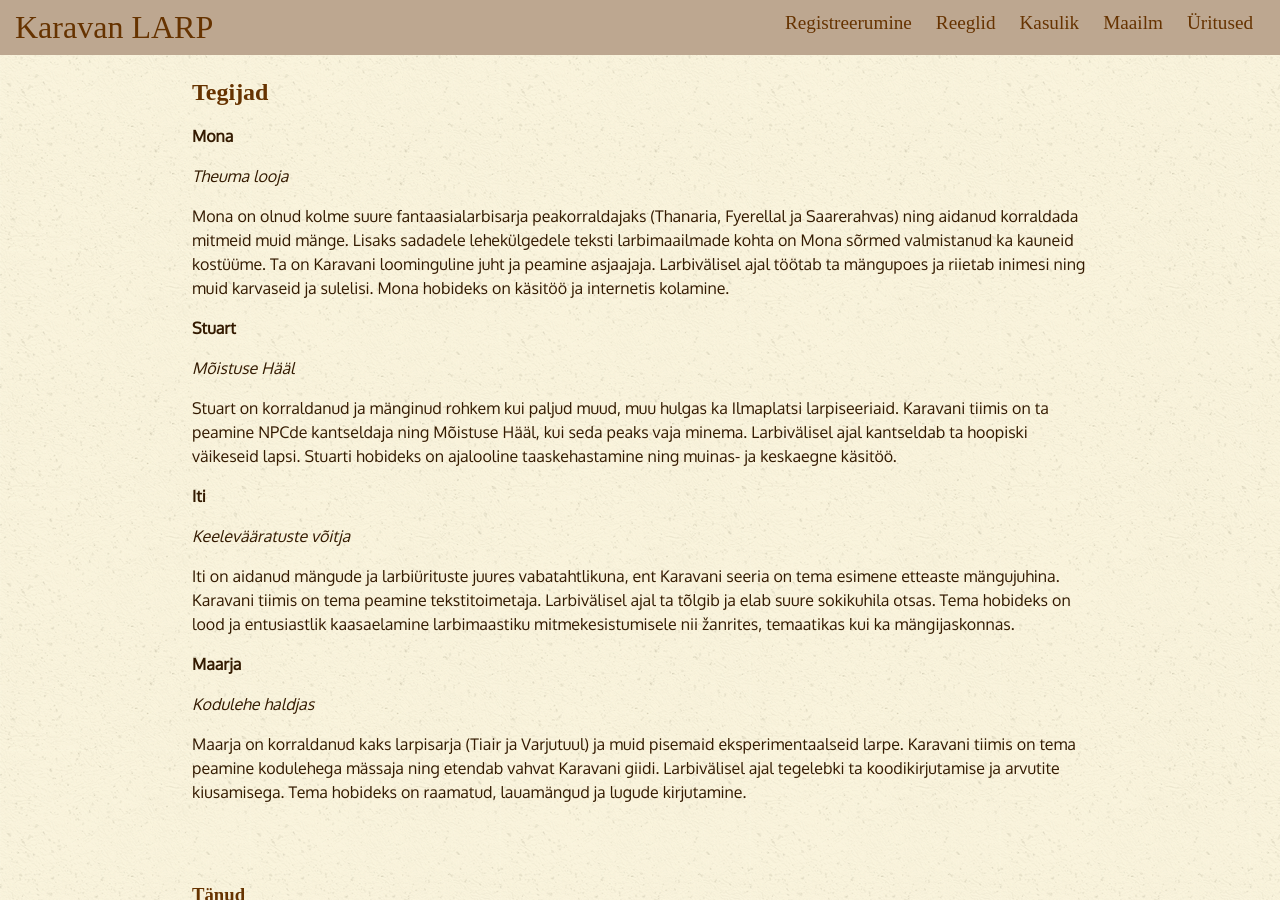
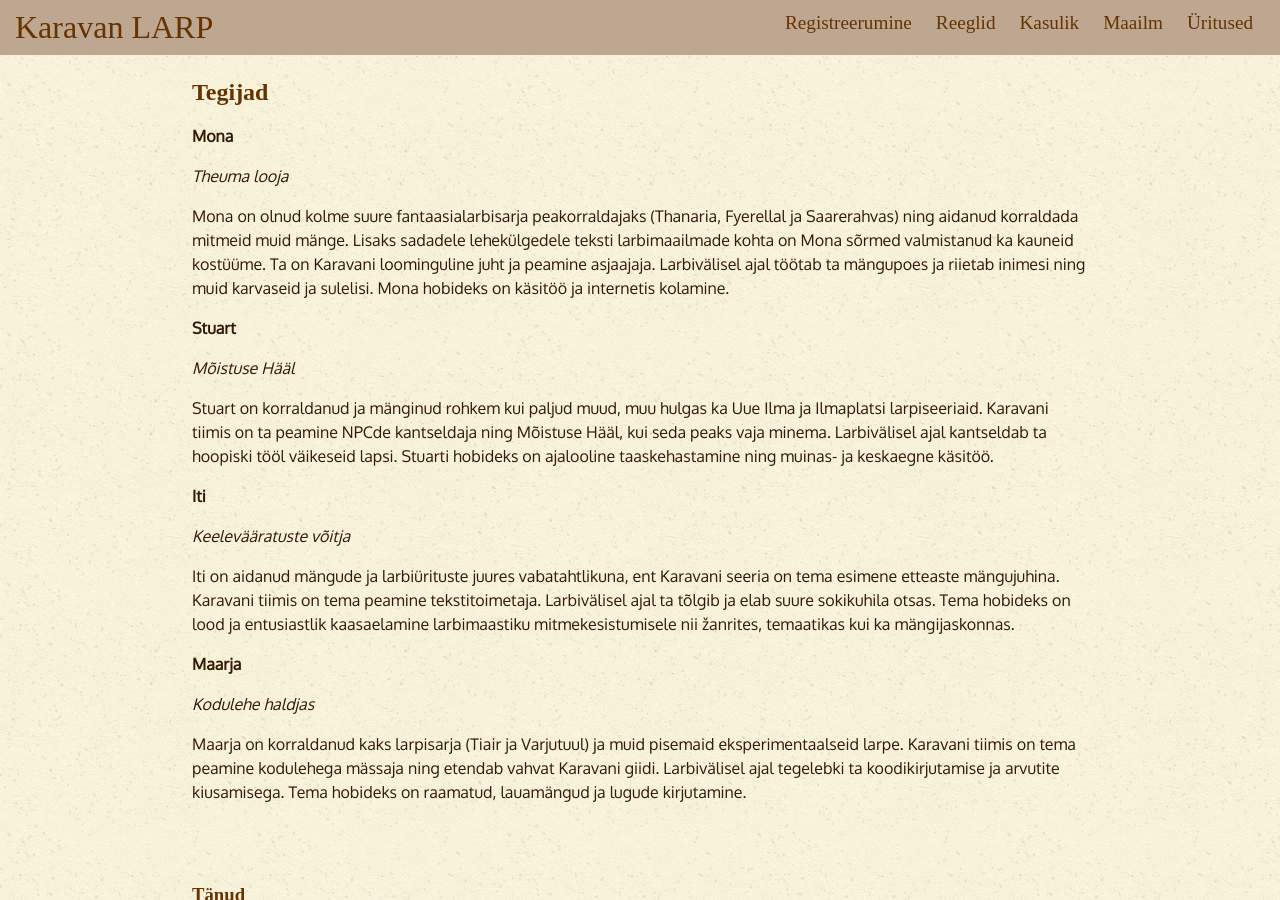
Before and after one commit to karavanlarp/karavanlarp.github.io, a Jekyll site: the page built from est/useful/creds.md, in a window 1280 px wide and 900 px high. Built offline with Jekyll 4.4.1, drawn with Linux system fonts in a browser that asks for light colours; some web fonts are replaced.

Commit message:
Update creds.md
Stu updated

```diff
--- a/est/useful/creds.md
+++ b/est/useful/creds.md
@@ -14,7 +14,7 @@ Mona on olnud kolme suure fantaasialarbisarja peakorraldajaks (Thanaria, Fyerell
 
 _Mõistuse Hääl_
 
-Stuart on korraldanud ja mänginud rohkem kui paljud muud, muu hulgas ka Ilmaplatsi larpiseeriaid. Karavani tiimis on ta peamine NPCde kantseldaja ning Mõistuse Hääl, kui seda peaks vaja minema. Larbivälisel ajal kantseldab ta hoopiski väikeseid lapsi. Stuarti hobideks on ajalooline taaskehastamine ning muinas- ja keskaegne käsitöö.
+Stuart on korraldanud ja mänginud rohkem kui paljud muud, muu hulgas ka Uue Ilma ja Ilmaplatsi larpiseeriaid. Karavani tiimis on ta peamine NPCde kantseldaja ning Mõistuse Hääl, kui seda peaks vaja minema. Larbivälisel ajal kantseldab ta hoopiski tööl väikeseid lapsi. Stuarti hobideks on ajalooline taaskehastamine ning muinas- ja keskaegne käsitöö.
 
 **Iti**
 
```
